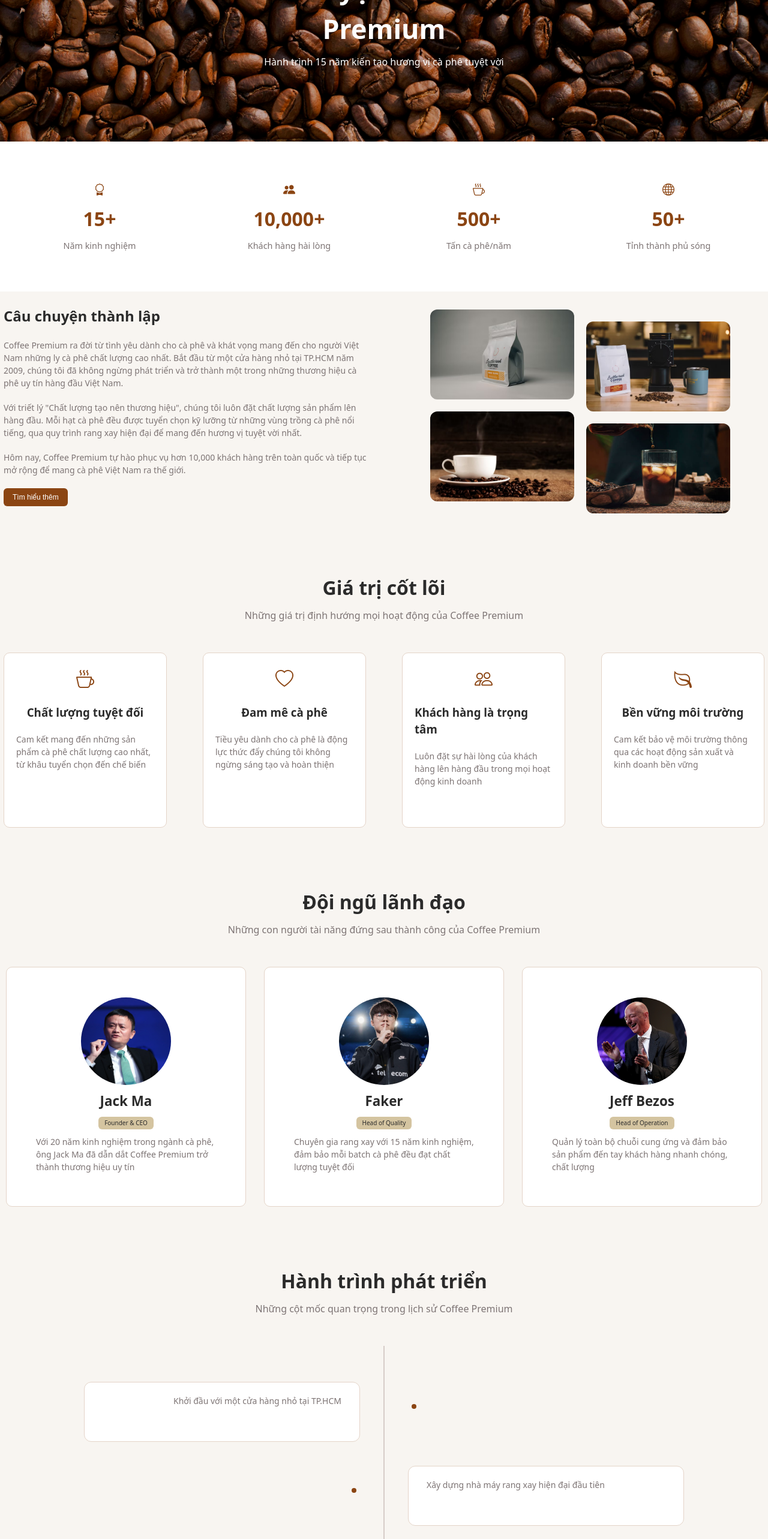
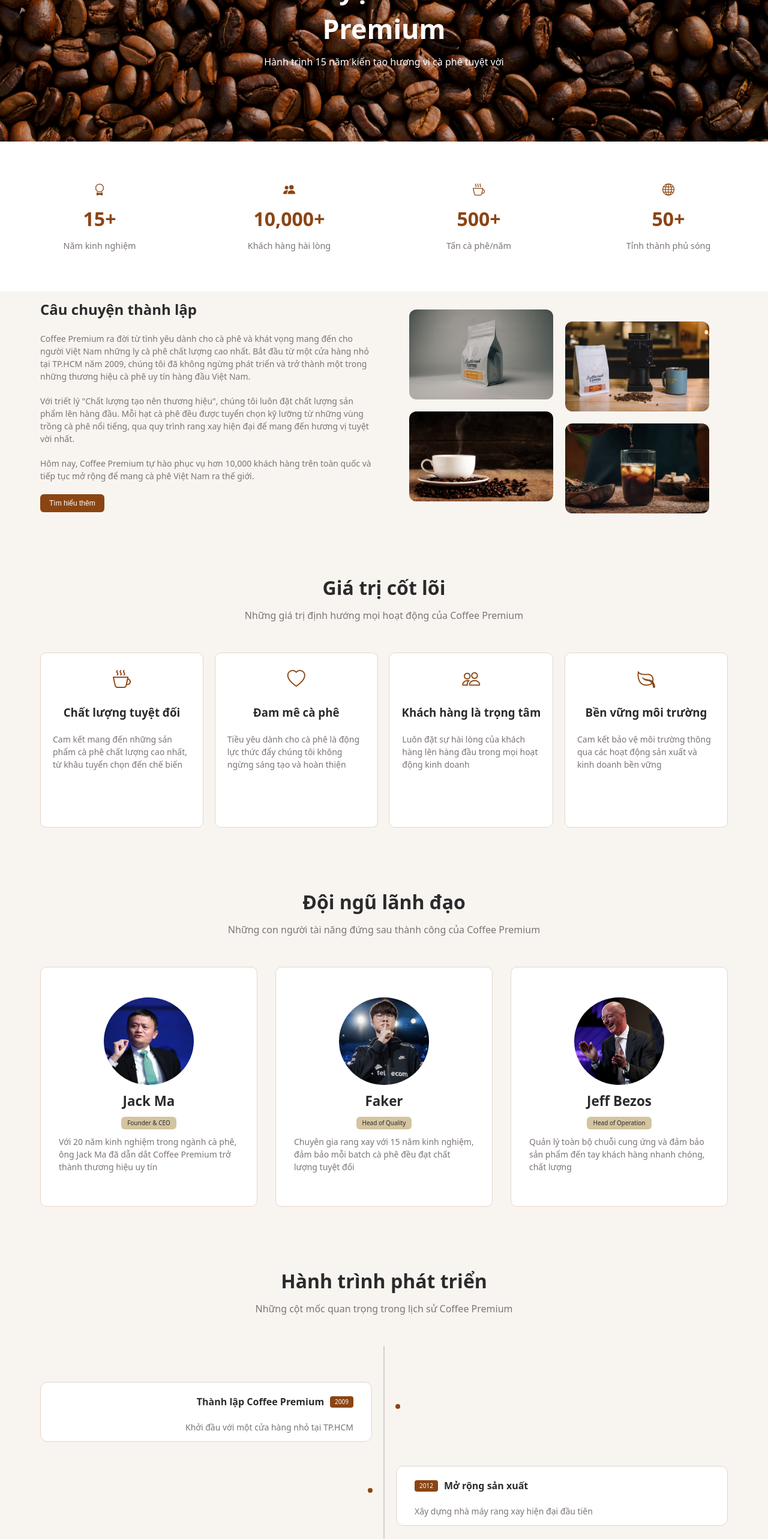
Before and after one commit to bachdangvv/petties_techwiz, a React (Create React App) app: page /introduction in a window 1280 px wide. Shown: the part 234-2800 px from the top of the page at 60% size. Built offline with nearby package versions, Linux system fonts and the light colour scheme.

Commit message:
Updated About Us

```diff
--- a/src/pages/Introduction/introduction.css
+++ b/src/pages/Introduction/introduction.css
@@ -117,10 +117,10 @@
 .company-summarization-container {
     display: grid;
     grid-template-columns: 1fr 1fr;
-    column-gap: 40px;
+    column-gap: 20px;
     align-items: center;
     place-content: center;
-    max-width: 100%;
+    max-width: 1300px;
     max-height: 600px;
     width: auto;
     height: auto;
@@ -204,7 +204,7 @@
     display: flex;
     flex-direction: column;
     place-content: center;
-    max-width: 100%;
+    max-width: 1300px;
     width: auto;
     margin-top: 100px;
 }
@@ -232,9 +232,8 @@
 .value-cards-container {
     display: flex;
     flex-direction: row;
-    justify-content: center;
+    justify-content: space-between;
     align-items: center;
-    column-gap: 60px;
     margin-top: 50px;
 }
 
@@ -270,7 +269,7 @@
     display: flex;
     flex-direction: column;
     place-content: center;
-    max-width: 100%;
+    max-width: 1300px;
     width: auto;
     margin-top: 100px;
 }
@@ -297,7 +296,7 @@
 .leader-cards-container {
     display: flex;
     flex-direction: row;
-    justify-content: center;
+    justify-content: space-between;
     align-items: center;
     column-gap: 30px;
     margin-top: 50px;
@@ -380,7 +379,7 @@
 .deployment-journey-timeline-container {
     position: relative;
     width: 100%;
-    max-width: 1000px;
+    max-width: 1300px;
     margin: 0 auto;
     padding: 40px 0;
 }
@@ -423,7 +422,7 @@
 }
 
 .timeline-content {
-    width: calc(50% - 40px);
+    width: calc(50% - 20px);
     height: 100px;
     padding: 20px 30px;
     background-color: white;
@@ -466,15 +465,16 @@
 }
 
 .timeline-item:nth-child(odd) .timeline-dot {
-    left: 55%;
+    left: 52%;
 }
 
 .timeline-item:nth-child(even) .timeline-dot {
-    left: 45%;
+    left: 48%;
 }
 
 .timeline-item:nth-child(odd) .timeline-year-container {
-    justify-content: flex-end;
+    flex-direction: row-reverse;
+    justify-content: flex-start;
 }
 
 .timeline-item:nth-child(even) .timeline-year-container {
--- a/src/pages/Introduction/sub-components/DeploymentTimeline.js
+++ b/src/pages/Introduction/sub-components/DeploymentTimeline.js
@@ -1,38 +1,19 @@
 import timelineData from '../data/timeline-data.json';
 
-const TimelineYearPlacement = () => {
-    timelineData.map((data) => {
-        if(data.id % 2 !== 0) {
-        return (
-            <div className='timeline-year-container'>
-                <h4 className='timeline-title'>{data.title}</h4>
-                <span className='timeline-year'>{data.year}</span>
-            </div>
-        )
-        } else {
-            return (
+const TimelineItem = ({data}) => {
+    return (
+        <div className='timeline-item'>
+            <div className='timeline-dot'></div>
+            <div className='timeline-content'>
                 <div className='timeline-year-container'>
                     <span className='timeline-year'>{data.year}</span>
                     <h4 className='timeline-title'>{data.title}</h4>
                 </div>
-            )
-        }
-    })
+                <p className='content-description'>{data.description}</p>
+            </div>
+        </div>
+    )
 };
-
-const TimelineItem = ({data}) => (
-    <div className='timeline-item'>
-        <div className='timeline-dot'></div>
-        <div className='timeline-content'>
-            {/* <div className='timeline-year-container'>
-                <span className='timeline-year'>{data.year}</span>
-                <h4 className='timeline-title'>{data.title}</h4>
-            </div> */}
-            <TimelineYearPlacement />
-            <p className='content-description'>{data.description}</p>
-        </div>
-    </div>
-);
 
 export default function DeploymentTimeline() {
     return (
```
